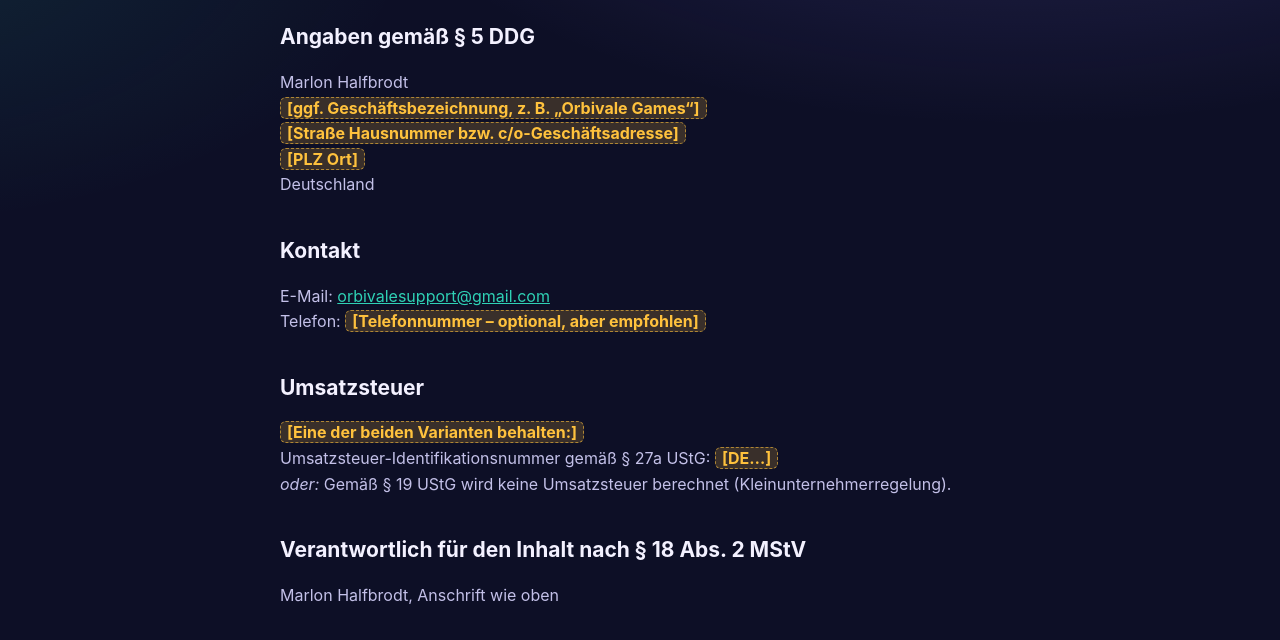
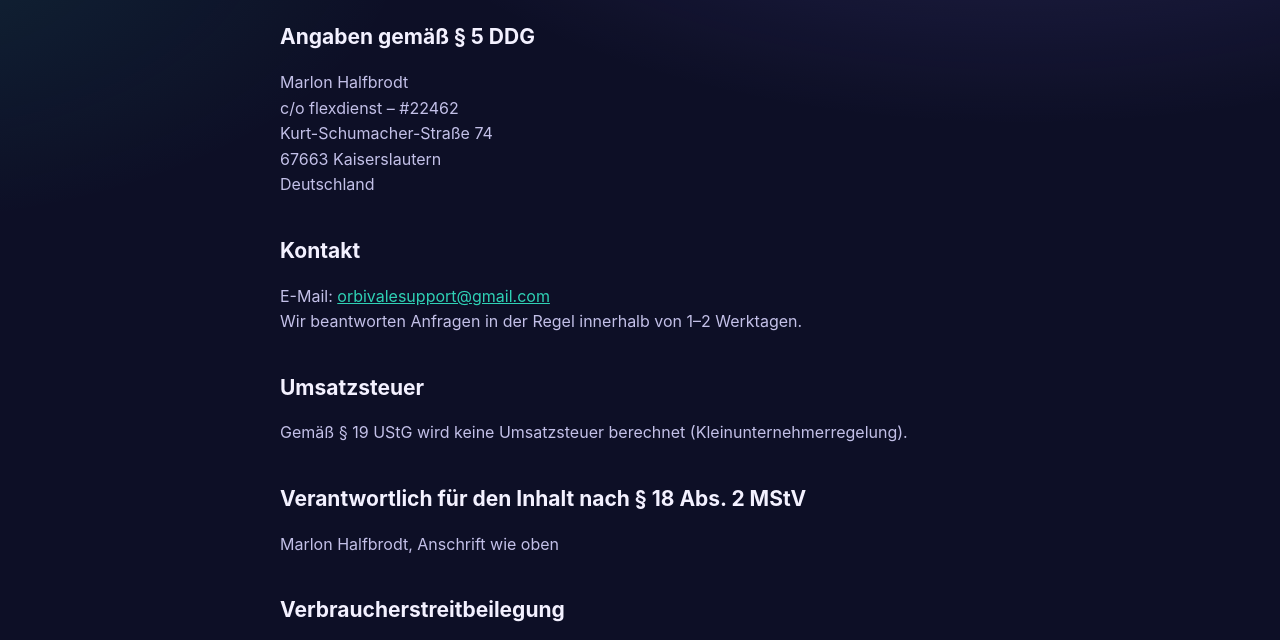
Before and after one commit to orbivale/orbivale, a plain HTML site: page impressum.html in a window 1280 px wide. Shown: the part 155-795 px from the top of the page. Drawn offline with Linux system fonts and the light colour scheme.

Commit message:
Add files via upload

```diff
--- a/impressum.html
+++ b/impressum.html
@@ -20,19 +20,17 @@
 
   <h2>Angaben gemäß § 5 DDG</h2>
   <p>Marlon Halfbrodt<br>
-  <span class="todo">[ggf. Geschäftsbezeichnung, z. B. „Orbivale Games“]</span><br>
-  <span class="todo">[Straße Hausnummer bzw. c/o-Geschäftsadresse]</span><br>
-  <span class="todo">[PLZ Ort]</span><br>
+  c/o flexdienst – #22462<br>
+  Kurt-Schumacher-Straße 74<br>
+  67663 Kaiserslautern<br>
   Deutschland</p>
 
   <h2>Kontakt</h2>
   <p>E-Mail: <a href="mailto:orbivalesupport@gmail.com">orbivalesupport@gmail.com</a><br>
-  Telefon: <span class="todo">[Telefonnummer – optional, aber empfohlen]</span></p>
+  Wir beantworten Anfragen in der Regel innerhalb von 1–2 Werktagen.</p>
 
   <h2>Umsatzsteuer</h2>
-  <p><span class="todo">[Eine der beiden Varianten behalten:]</span><br>
-  Umsatzsteuer-Identifikationsnummer gemäß § 27a UStG: <span class="todo">[DE…]</span><br>
-  <em>oder:</em> Gemäß § 19 UStG wird keine Umsatzsteuer berechnet (Kleinunternehmerregelung).</p>
+  <p>Gemäß § 19 UStG wird keine Umsatzsteuer berechnet (Kleinunternehmerregelung).</p>
 
   <h2>Verantwortlich für den Inhalt nach § 18 Abs. 2 MStV</h2>
   <p>Marlon Halfbrodt, Anschrift wie oben</p>
```
Also changed, not shown: datenschutz.html (+4 -2 lines).
